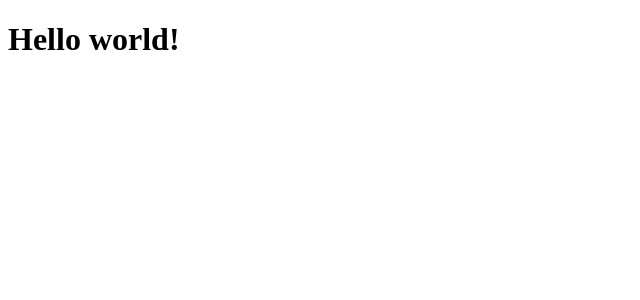
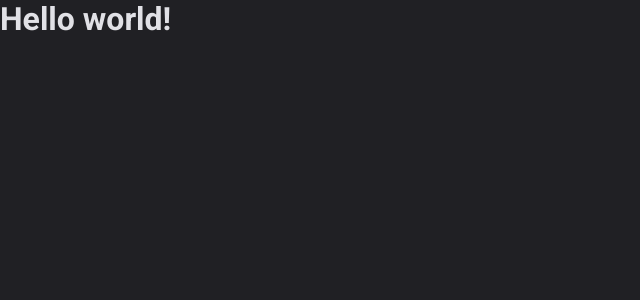
Before and after one commit to leandrotune/03-dt-money, a React (Vite) app: page / in a window 1280 px wide. Shown: the top 300 px of the page, without its empty margins (0-640 px from the left). Built offline with nearby package versions, Linux system fonts and the light colour scheme.

Commit message:
Estilo global: Concluído

```diff
--- a/index.html
+++ b/index.html
@@ -3,7 +3,13 @@
   <head>
     <meta charset="UTF-8" />
 
+    <link rel="preconnect" href="https://fonts.googleapis.com" />
+    <link rel="preconnect" href="https://fonts.gstatic.com" crossorigin />
+
     <meta name="viewport" content="width=device-width, initial-scale=1.0" />
+
+    <link href="https://fonts.googleapis.com/css2?family=Roboto:wght@400;700&display=swap" rel="stylesheet" />
+
     <title>DT Money</title>
   </head>
   <body>
--- a/package.json
+++ b/package.json
@@ -10,11 +10,13 @@
   },
   "dependencies": {
     "react": "^18.2.0",
-    "react-dom": "^18.2.0"
+    "react-dom": "^18.2.0",
+    "styled-components": "^5.3.5"
   },
   "devDependencies": {
     "@types/react": "^18.0.17",
     "@types/react-dom": "^18.0.6",
+    "@types/styled-components": "^5.1.26",
     "@vitejs/plugin-react": "^2.0.1",
     "typescript": "^4.6.4",
     "vite": "^3.0.7"
--- a/src/@types/styled.d.ts
+++ b/src/@types/styled.d.ts
@@ -1,7 +1,8 @@
 import 'styled-components'
+import { defaultTheme } from '../styles/themes/default'
 
 type ThemeType = typeof defaultTheme
 
 declare module 'styled-components' {
-  export interface defaultTheme extends ThemeType {}
+  export interface DefaultTheme extends ThemeType {}
 }
--- a/src/App.tsx
+++ b/src/App.tsx
@@ -1,9 +1,12 @@
 import { ThemeProvider } from "styled-components"
+import { GlobalStyles } from "./styles/global"
 import { defaultTheme } from "./styles/themes/default"
 
 export function App() {
   return (
     <ThemeProvider theme={defaultTheme}>
+      <GlobalStyles />
+
       <h1>Hello world!</h1>
     </ThemeProvider>
   )
--- a/src/styles/global.ts
+++ b/src/styles/global.ts
@@ -0,0 +1,25 @@
+import { createGlobalStyle } from "styled-components";
+
+export const GlobalStyles = createGlobalStyle`
+  * {
+    margin: 0;
+    padding: 0;
+    box-sizing: border-box;
+  }
+
+  :focus {
+    outline: 0;
+    box-shadow: 0 0 0 2px ${props => props.theme["green-500"]};
+  }
+
+  body {
+    background-color: ${props => props.theme["gray-800"]};
+    color: ${props => props.theme['gray-100']};
+    -webkit-font-smoothing: antialiased;
+  }
+
+  body, input, textarea, button {
+    font: 400 1rem 'Roboto', sans-serif;
+  }
+
+`
```
Also changed, not shown: 1 other file (tests, documents, lock files or other folders).
